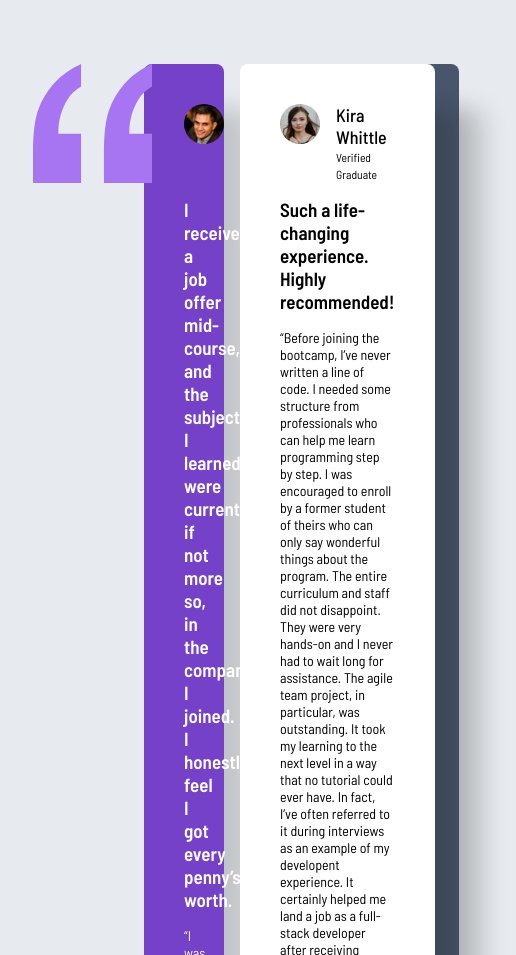
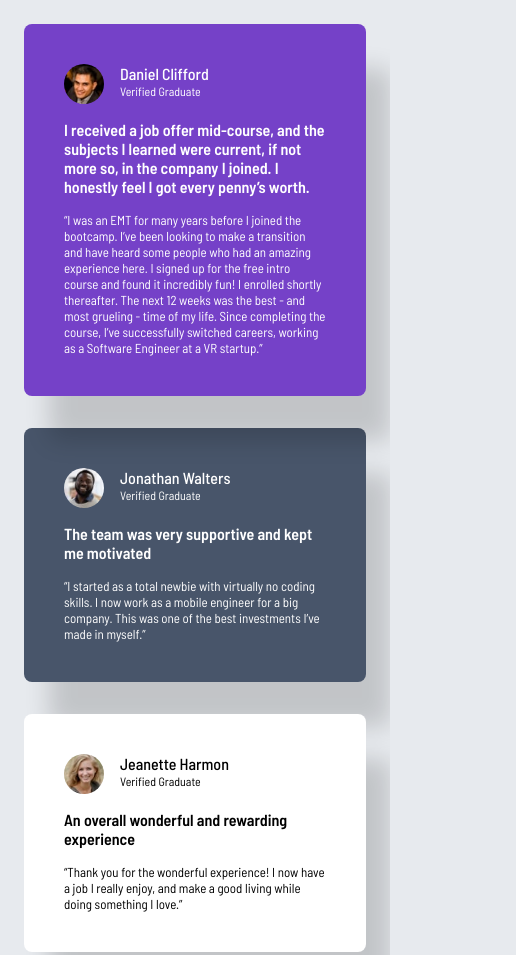
Before and after one commit to ChrisRoland/Testimonials-Grid-Section, a plain HTML site: page index.html in a window 390 px wide. Shown: the top 955 px of the page, 516 px wide, since content can reach past the window. Drawn offline with Linux system fonts and the light colour scheme.

Commit message:
feat: responsiveness

```diff
--- a/index.html
+++ b/index.html
@@ -71,7 +71,7 @@
             <div class="avatar">
               <img src="images/image-jeanette.jpg" alt="avatar" />
               <div>
-                <h3>Jessica Walsh</h3>
+                <h3>Jeanette Harmon</h3>
                 <small>Verified Graduate</small>
               </div>
             </div>
--- a/style.css
+++ b/style.css
@@ -1,4 +1,4 @@
-@import url('https://fonts.googleapis.com/css2?family=Barlow+Semi+Condensed:ital,wght@0,100;0,200;0,300;0,400;0,500;0,600;0,700;0,800;0,900;1,100;1,200;1,300;1,400;1,500;1,600;1,700;1,800;1,900&display=swap');
+@import url("https://fonts.googleapis.com/css2?family=Barlow+Semi+Condensed:ital,wght@0,100;0,200;0,300;0,400;0,500;0,600;0,700;0,800;0,900;1,100;1,200;1,300;1,400;1,500;1,600;1,700;1,800;1,900&display=swap");
 
 * {
   box-sizing: border-box;
@@ -7,7 +7,7 @@
 }
 
 body {
-  font-family: 'Barlow Semi Condensed', sans-serif;
+  font-family: "Barlow Semi Condensed", sans-serif;
   background-color: #e7eaee;
   font-size: 14px;
 }
@@ -119,5 +119,107 @@ img {
   border-radius: 50%;
 }
 
-.attribution { font-size: 11px; text-align: center; }
-.attribution a { color: hsl(228, 45%, 44%); }
+.attribution {
+  font-size: 11px;
+  text-align: center;
+}
+.attribution a {
+  color: hsl(228, 45%, 44%);
+}
+
+.attribution a:hover {
+  text-decoration: underline;
+}
+
+/* Responsive Styles */
+/*Tablet */
+@media (max-width: 860px) {
+  .main {
+    margin: 1rem;
+    display: flex;
+    flex-direction: column;
+    gap: 2rem;
+  }
+
+  .three-col,
+  .one-col {
+    width: 100%;
+    display: flex;
+    flex-direction: column;
+  }
+
+  .three-col .top,
+  .three-col .bottom {
+    display: flex;
+    flex-direction: column;
+    gap: 2rem;
+    margin-bottom: 0;
+  }
+
+  .three-col .top .first,
+  .three-col .top .last,
+  .three-col .bottom .first,
+  .three-col .bottom .last {
+    grid-column: auto;
+    box-shadow: none; /* optional: remove or reduce box-shadow for small screens */
+    padding: 2rem;
+    width: 100%;
+  }
+
+  h2 {
+    font-size: 16px;
+  }
+
+  body {
+    font-size: 13px;
+  }
+}
+
+/* Mobile */
+@media (max-width: 450px) {
+  .quote {
+    display: none;
+  }
+
+  .main {
+    margin: 1.5rem;
+    display: flex !important;
+    flex-direction: column;
+    gap: 2rem;
+  }
+
+  .three-col,
+  .three-col .top,
+  .three-col .bottom,
+  .one-col {
+    display: flex !important;
+    flex-direction: column;
+    width: 100%;
+  }
+
+  .three-col .top .first,
+  .three-col .top .last,
+  .three-col .bottom .first,
+  .three-col .bottom .last,
+  .one-col {
+    width: 100%;
+    padding: 1.8rem;
+    box-shadow: none;
+  }
+
+  .quote {
+    display: none;
+  }
+
+  h2 {
+    font-size: 16px;
+  }
+
+  .avatar h3 {
+    font-size: 16px;
+  }
+
+  small {
+    font-size: 12px;
+  }
+}
```
Also changed, not shown: 2 other files. Lines whose indentation alone changed are shown as unchanged.
